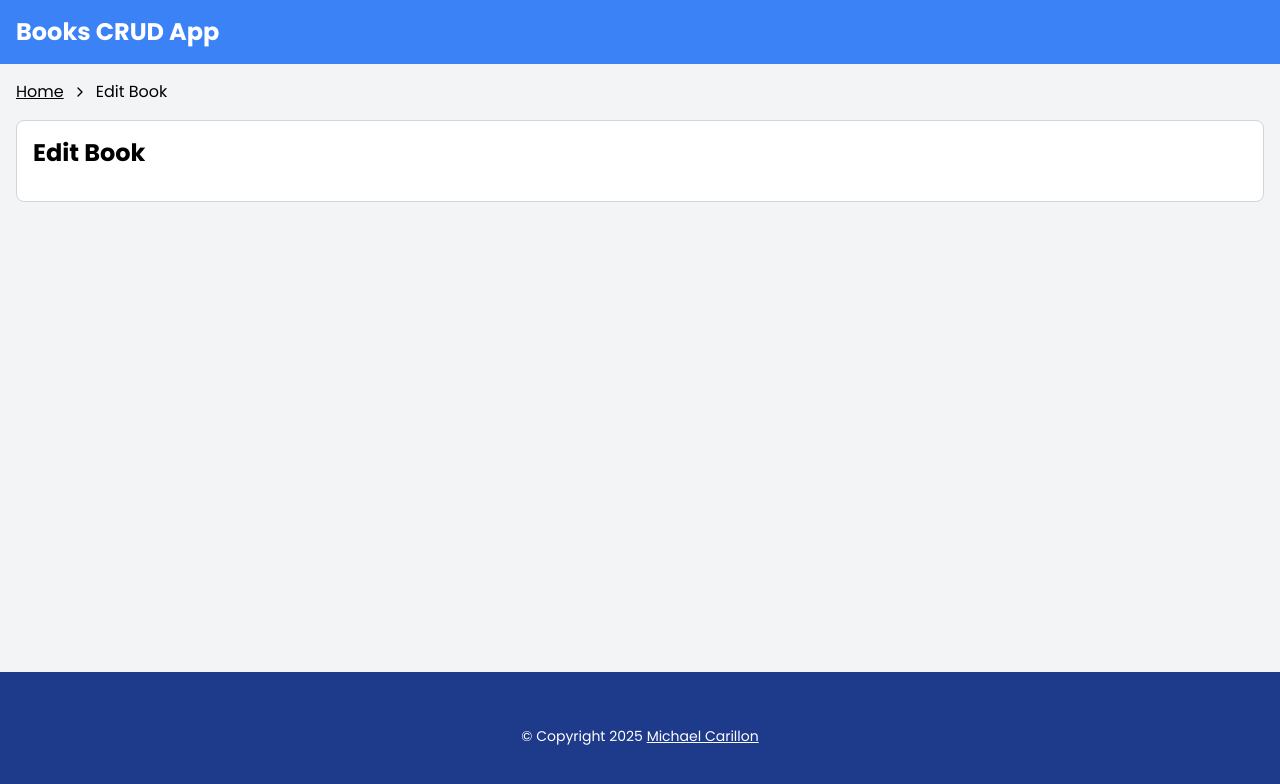
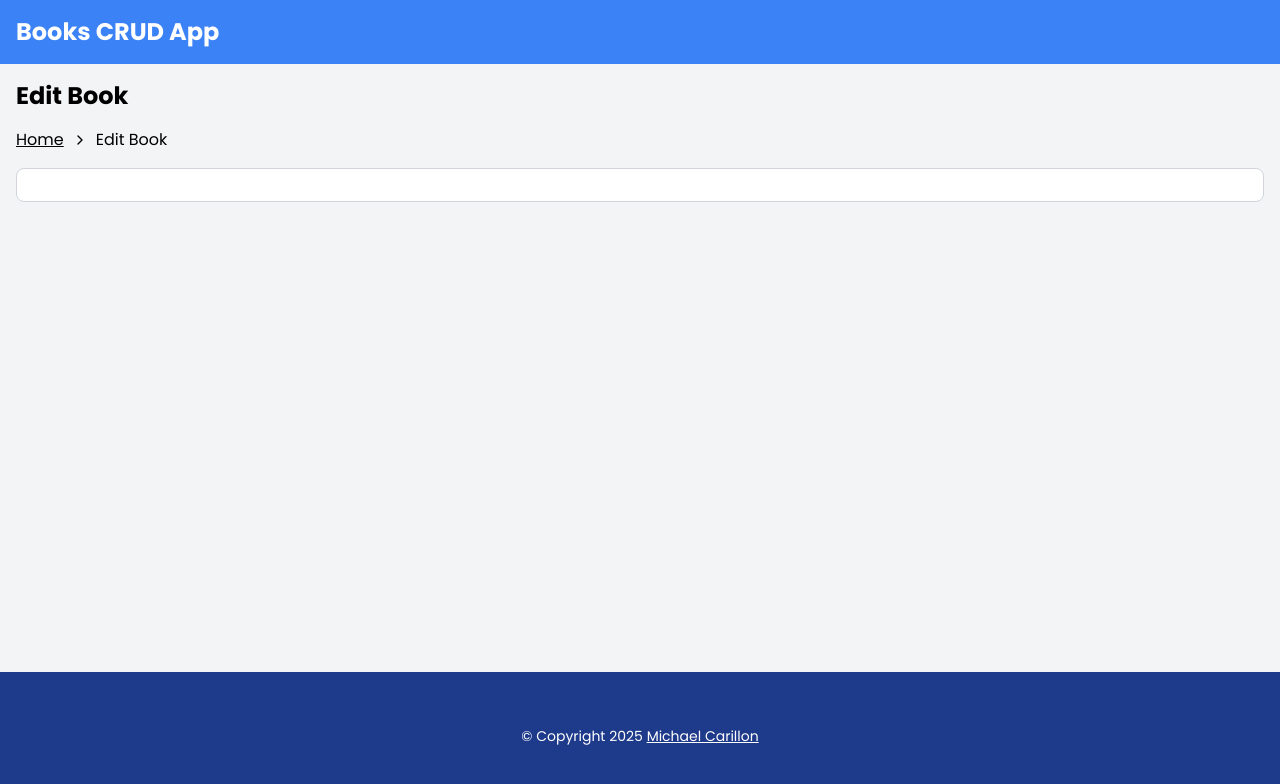
Before and after one commit to mike3497/books-crud-app, a Vue app: page /1 in a window 1280 px wide. Shown: the top 784 px of the page. Built offline with nearby package versions, Linux system fonts and the light colour scheme; no server answers.

Commit message:
feat: adjust placement of title in EditView

```diff
--- a/src/views/EditView.vue
+++ b/src/views/EditView.vue
@@ -1,5 +1,6 @@
 <template>
   <div class="container mx-auto p-4">
+    <h1 class="text-2xl font-bold mb-4">Edit Book</h1>
     <nav class="mb-4">
       <ol class="flex flex-row items-center gap-2">
         <li>
@@ -14,7 +15,6 @@
       </ol>
     </nav>
     <BaseCard>
-      <h1 class="text-2xl font-bold mb-4">Edit Book</h1>
       <EditBookForm v-if="bookDTO" :bookDTO="bookDTO" />
     </BaseCard>
   </div>
```
